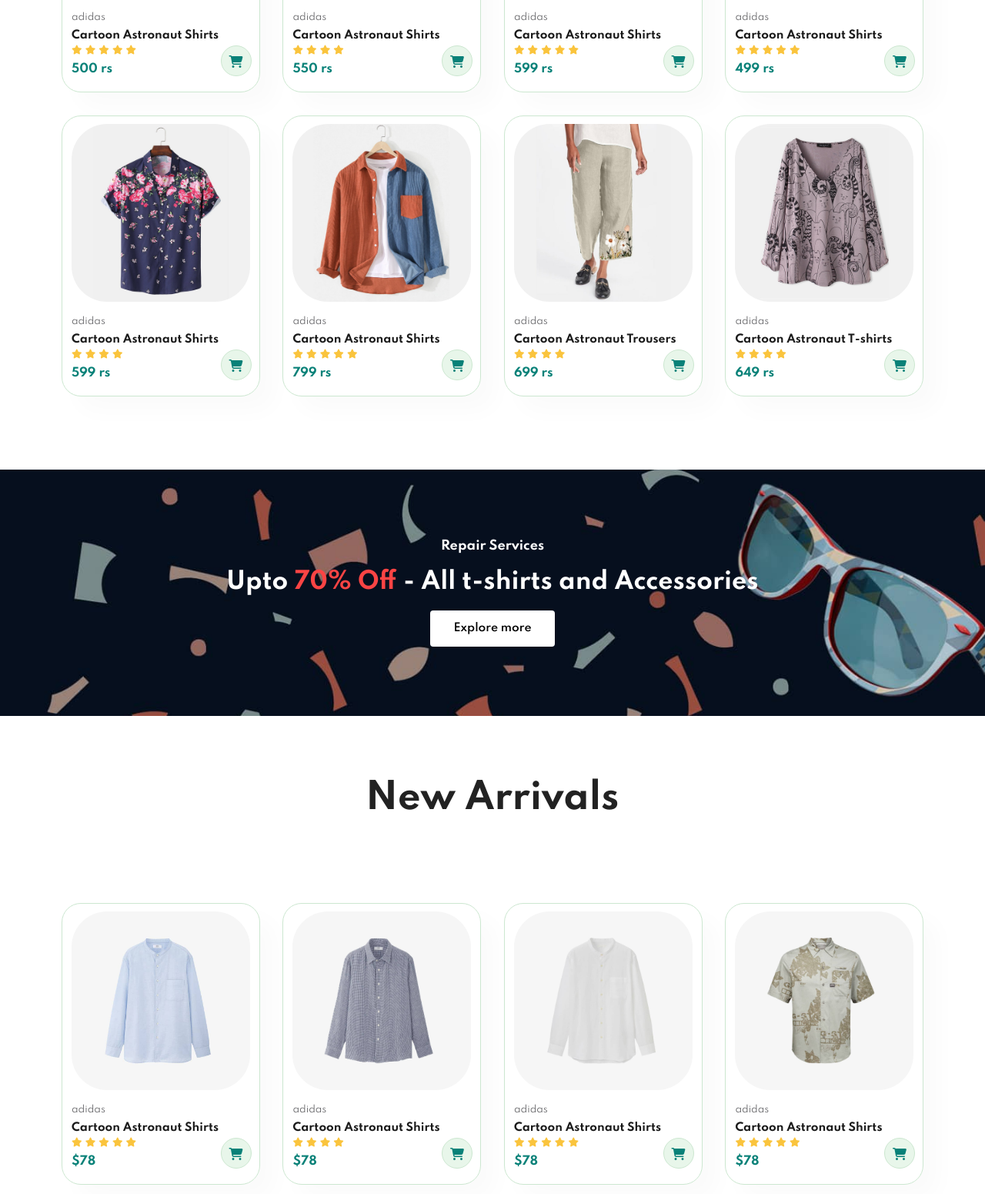
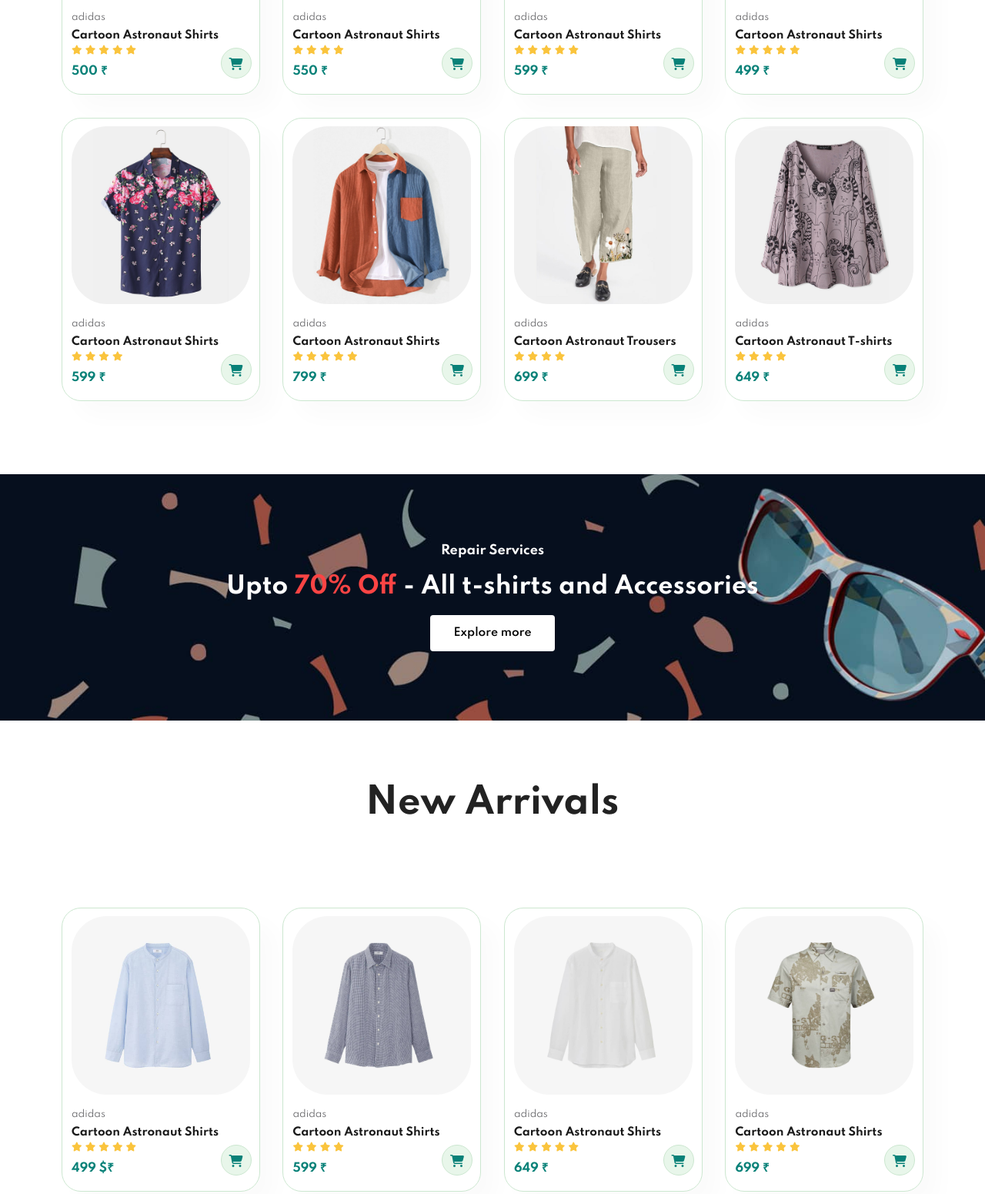
Before and after one commit to ikhushisingla/E-commerce-website, a plain HTML site: page index.html in a window 1280 px wide. Shown: the part 1560-3111 px from the top of the page at 77% size. Drawn offline with Linux system fonts and the light colour scheme.

Commit message:
rs icon change

```diff
--- a/index.html
+++ b/index.html
@@ -84,7 +84,7 @@
                         <i class="fas fa-star"></i>
                         <i class="fas fa-star"></i>
                     </div>
-                    <h4>500 rs</h4>
+                    <h4>500 &#8377;</h4>
                 </div>
                 <a href="#"><i class="fa fa-shopping-cart" id="cart"></i></a>
             </div>
@@ -99,7 +99,7 @@
                         <i class="fas fa-star"></i>
                         <i class="fas fa-star"></i>
                     </div>
-                    <h4>550 rs</h4>
+                    <h4>550 &#8377;</h4>
                 </div>
                 <a href="#"><i class="fa fa-shopping-cart" id="cart"></i></a>
             </div>
@@ -115,7 +115,7 @@
                         <i class="fas fa-star"></i>
                         <i class="fas fa-star"></i>
                     </div>
-                    <h4>599 rs</h4>
+                    <h4>599 &#8377;</h4>
                 </div>
                 <a href="#"><i class="fa fa-shopping-cart" id="cart"></i></a>
             </div>
@@ -131,7 +131,7 @@
                         <i class="fas fa-star"></i>
                         <i class="fas fa-star"></i>
                     </div>
-                    <h4>499 rs</h4>
+                    <h4>499 &#8377;</h4>
                 </div>
                 <a href="#"><i class="fa fa-shopping-cart" id="cart"></i></a>
             </div>
@@ -146,7 +146,7 @@
                         <i class="fas fa-star"></i>
                         <i class="fas fa-star"></i>
                     </div>
-                    <h4>599 rs</h4>
+                    <h4>599 &#8377;</h4>
                 </div>
                 <a href="#"><i class="fa fa-shopping-cart" id="cart"></i></a>
             </div>
@@ -162,7 +162,7 @@
                         <i class="fas fa-star"></i>
                         <i class="fas fa-star"></i>
                     </div>
-                    <h4>799 rs</h4>
+                    <h4>799 &#8377;</h4>
                 </div>
                 <a href="#"><i class="fa fa-shopping-cart" id="cart"></i></a>
             </div>
@@ -177,7 +177,7 @@
                         <i class="fas fa-star"></i>
                         <i class="fas fa-star"></i>
                     </div>
-                    <h4>699 rs</h4>
+                    <h4>699 &#8377;</h4>
                 </div>
                 <a href="#"><i class="fa fa-shopping-cart" id="cart"></i></a>
             </div>
@@ -192,7 +192,7 @@
                         <i class="fas fa-star"></i>
                         <i class="fas fa-star"></i>
                     </div>
-                    <h4>649 rs</h4>
+                    <h4>649 &#8377;</h4>
                 </div>
                 <a href="#"><i class="fa fa-shopping-cart" id="cart"></i></a>
             </div>
@@ -224,7 +224,7 @@
                         <i class="fas fa-star"></i>
                         <i class="fas fa-star"></i>
                     </div>
-                    <h4>$78</h4>
+                    <h4>499 $&#8377;</h4>
                 </div>
                 <a href="#"><i class="fa fa-shopping-cart" id="cart"></i></a>
             </div>
@@ -239,7 +239,7 @@
                         <i class="fas fa-star"></i>
                         <i class="fas fa-star"></i>
                     </div>
-                    <h4>$78</h4>
+                    <h4>599 &#8377;</h4>
                 </div>
                 <a href="#"><i class="fa fa-shopping-cart" id="cart"></i></a>
             </div>
@@ -255,7 +255,7 @@
                         <i class="fas fa-star"></i>
                         <i class="fas fa-star"></i>
                     </div>
-                    <h4>$78</h4>
+                    <h4>649 &#8377;</h4>
                 </div>
                 <a href="#"><i class="fa fa-shopping-cart" id="cart"></i></a>
             </div>
@@ -271,7 +271,7 @@
                         <i class="fas fa-star"></i>
                         <i class="fas fa-star"></i>
                     </div>
-                    <h4>$78</h4>
+                    <h4>699 &#8377;</h4>
                 </div>
                 <a href="#"><i class="fa fa-shopping-cart" id="cart"></i></a>
             </div>
@@ -286,7 +286,7 @@
                         <i class="fas fa-star"></i>
                         <i class="fas fa-star"></i>
                     </div>
-                    <h4>$78</h4>
+                    <h4>700 &#8377;</h4>
                 </div>
                 <a href="#"><i class="fa fa-shopping-cart" id="cart"></i></a>
             </div>
@@ -302,7 +302,7 @@
                         <i class="fas fa-star"></i>
                         <i class="fas fa-star"></i>
                     </div>
-                    <h4>$78</h4>
+                    <h4>799 &#8377;</h4>
                 </div>
                 <a href="#"><i class="fa fa-shopping-cart" id="cart"></i></a>
             </div>
@@ -317,7 +317,7 @@
                         <i class="fas fa-star"></i>
                         <i class="fas fa-star"></i>
                     </div>
-                    <h4>$78</h4>
+                    <h4>899 &#8377;</h4>
                 </div>
                 <a href="#"><i class="fa fa-shopping-cart" id="cart"></i></a>
             </div>
@@ -332,7 +332,7 @@
                         <i class="fas fa-star"></i>
                         <i class="fas fa-star"></i>
                     </div>
-                    <h4>$78</h4>
+                    <h4>999 &#8377;</h4>
                 </div>
                 <a href="#"><i class="fa fa-shopping-cart" id="cart"></i></a>
             </div>
```
Also changed, not shown: shop.html (+16 -16 lines), sproduct.html (+2 -1 lines).
